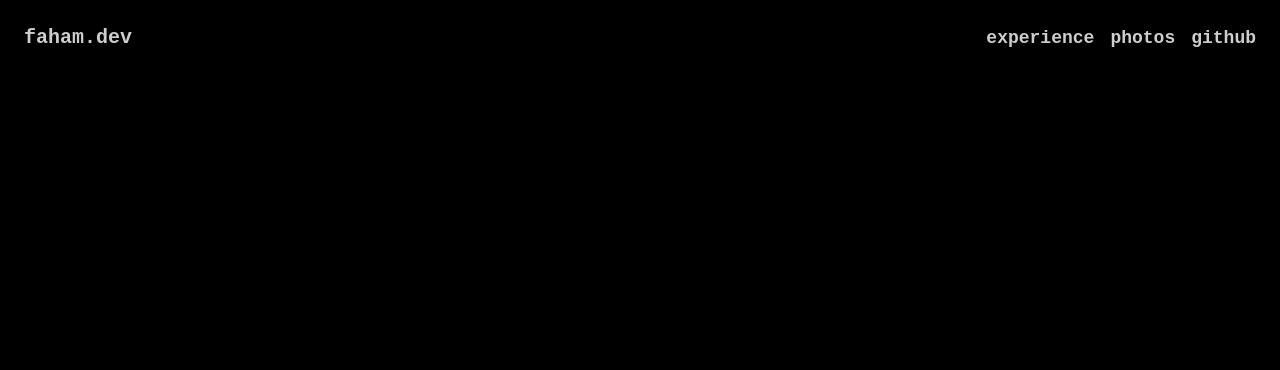
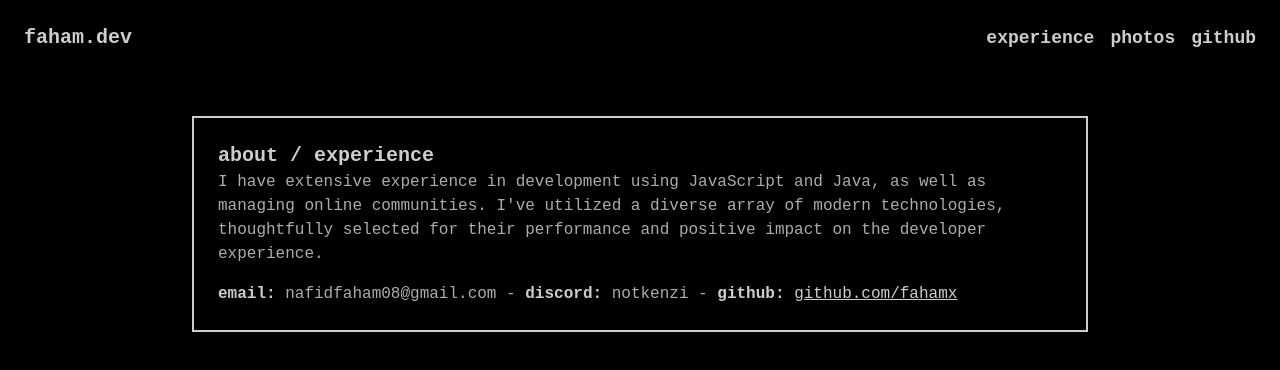
Before and after one commit to fahamx/portfolio, a React (Create React App) app: page /experience in a window 1280 px wide. Shown: the top 370 px of the page. Built offline with nearby package versions, Linux system fonts and the light colour scheme.

Commit message:
add a filler experience page

```diff
--- a/src/App.js
+++ b/src/App.js
@@ -12,8 +12,8 @@ function App() {
         <Header />
         <Routes>
           <Route path="/" exact element={<Home />} />
-          <Route path="/experience" element={Experience} />
-          <Route path="/photos" element={Photos} />
+          <Route path="/experience" element={<Experience />} />
+          <Route path="/photos" element={<Photos />} />
         </Routes>
       </div>
     </Router>
--- a/src/Pages/Experience.js
+++ b/src/Pages/Experience.js
@@ -1,7 +1,40 @@
-import React from "react";
+import React, { useEffect } from "react";
 
-function Experience() {
-  return <div>Experience</div>;
+export default function Experience() {
+  useEffect(() => {
+    document.title = "faham.dev //experience";
+  }, []);
+
+  return (
+    <div className="max-w-4xl mx-auto border-2 border-fg p-6 mt-16">
+      <p className="text-xl font-bold text-fg">about / experience</p>
+      <p className="text-fg2 mb-4">
+        I have extensive experience in development using JavaScript and Java, as
+        well as managing online communities. I've utilized a diverse array of
+        modern technologies, thoughtfully selected for their performance and
+        positive impact on the developer experience.
+      </p>
+
+      {/* <ExperienceItem
+        title="stray.gg - administrator & back end developer (july 2022 - august 2024)"
+        description="My role at stray involved frequent community interactions and consistent gathering of feedback to improve the service we provided and ensure player safety. I was involved in the development of several projects such as back end APIs, Discord integrations and contributing to core server plugins."
+      />*/}
+
+      <p className=" text-mt-6 text-fg2">
+        <b className="text-fg">email:</b> nafidfaham08@gmail.com -{" "}
+        <b className="text-fg">discord:</b> notkenzi -{" "}
+        <b className="text-fg">github:</b>{" "}
+        <a href="https://github.com/fahamx" className="text-fg underline">
+          github.com/fahamx
+        </a>
+      </p>
+    </div>
+  );
 }
 
-export default Experience;
+const ExperienceItem = ({ title, description }) => (
+  <>
+    <p className="font-bold mt-4 text-fg">{title}</p>
+    <p className="text-fg2 mb-4">{description}</p>
+  </>
+);
--- a/src/Pages/Photos.js
+++ b/src/Pages/Photos.js
@@ -1,6 +1,9 @@
-import React from "react";
+import React, { useEffect } from "react";
 
 function Photos() {
+  useEffect(() => {
+    document.title = "faham.dev //photos";
+  }, []);
   return <div>Photos</div>;
 }
 
```
